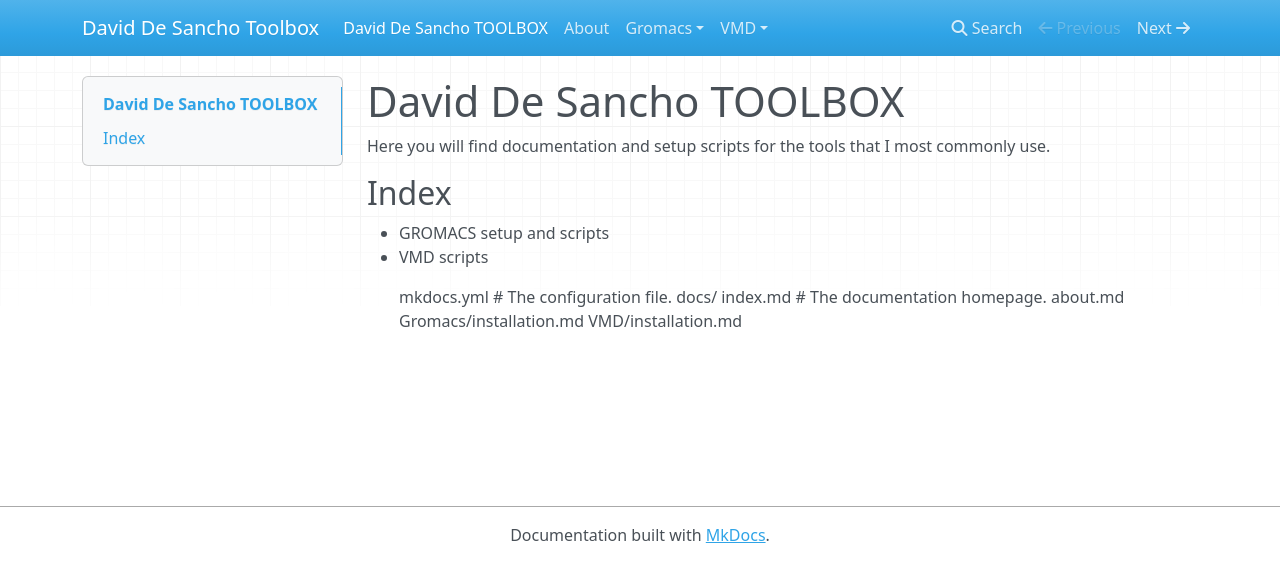
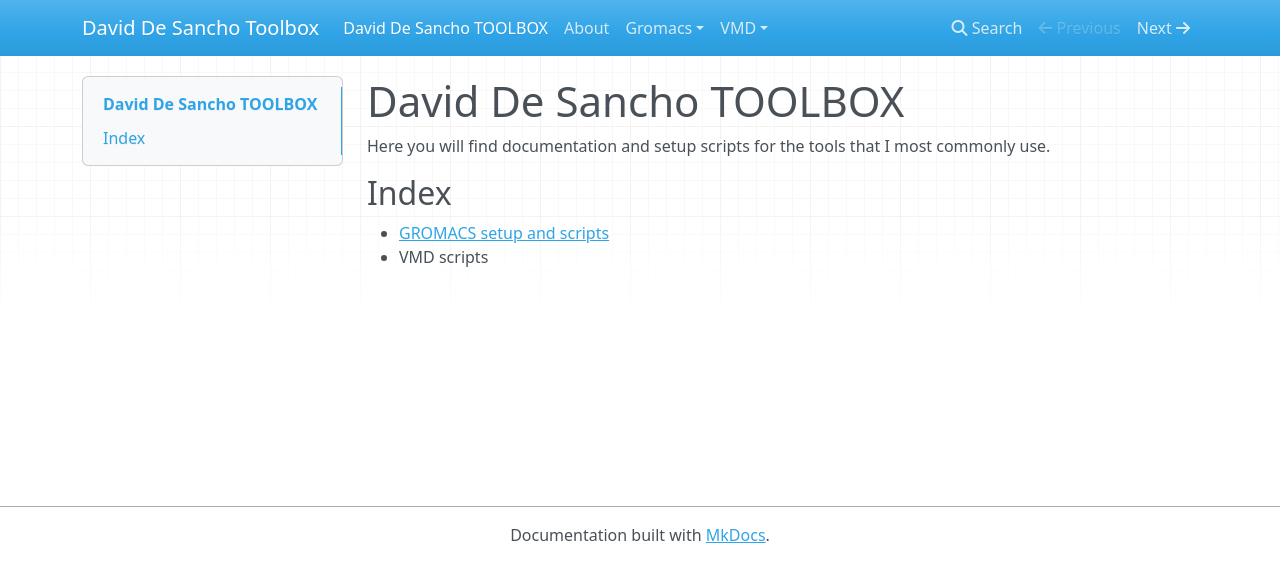
Before and after one commit to BioKT/ResDocs, an MkDocs documentation site: the page built from docs/index.md, in a window 1280 px wide. Shown: the top 582 px of the page. Built offline with MkDocs 1.6.1, drawn with Linux system fonts in a browser that asks for light colours; nearby versions of some CDN libraries.

Commit message:
added link to Gromacs stuff

```diff
--- a/docs/index.md
+++ b/docs/index.md
@@ -5,12 +5,5 @@ tools that I most commonly use.
 
 ## Index
 
-* GROMACS setup and scripts
+* [GROMACS setup and scripts](Gromacs/installation.md)
 * VMD scripts
-
-    mkdocs.yml    # The configuration file.
-    docs/
-        index.md  # The documentation homepage.
-        about.md
-	Gromacs/installation.md
-	VMD/installation.md
```
